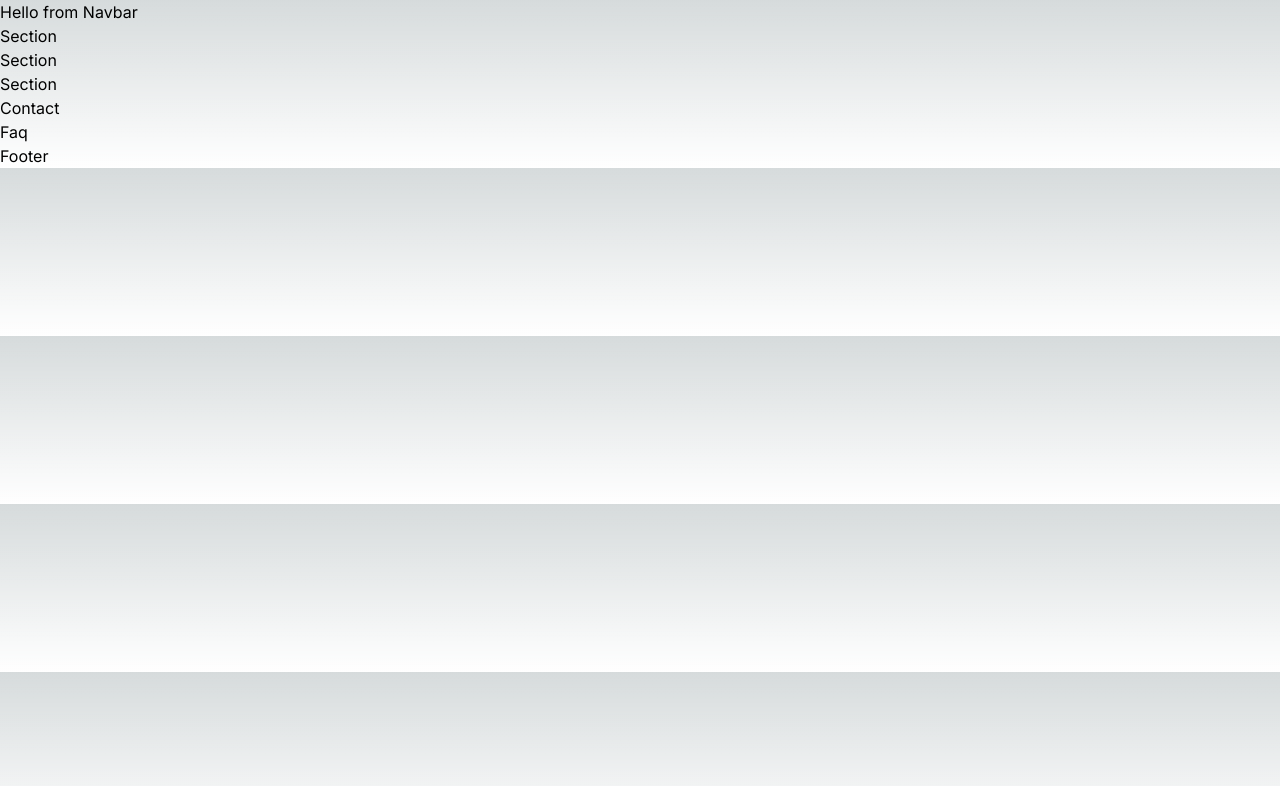
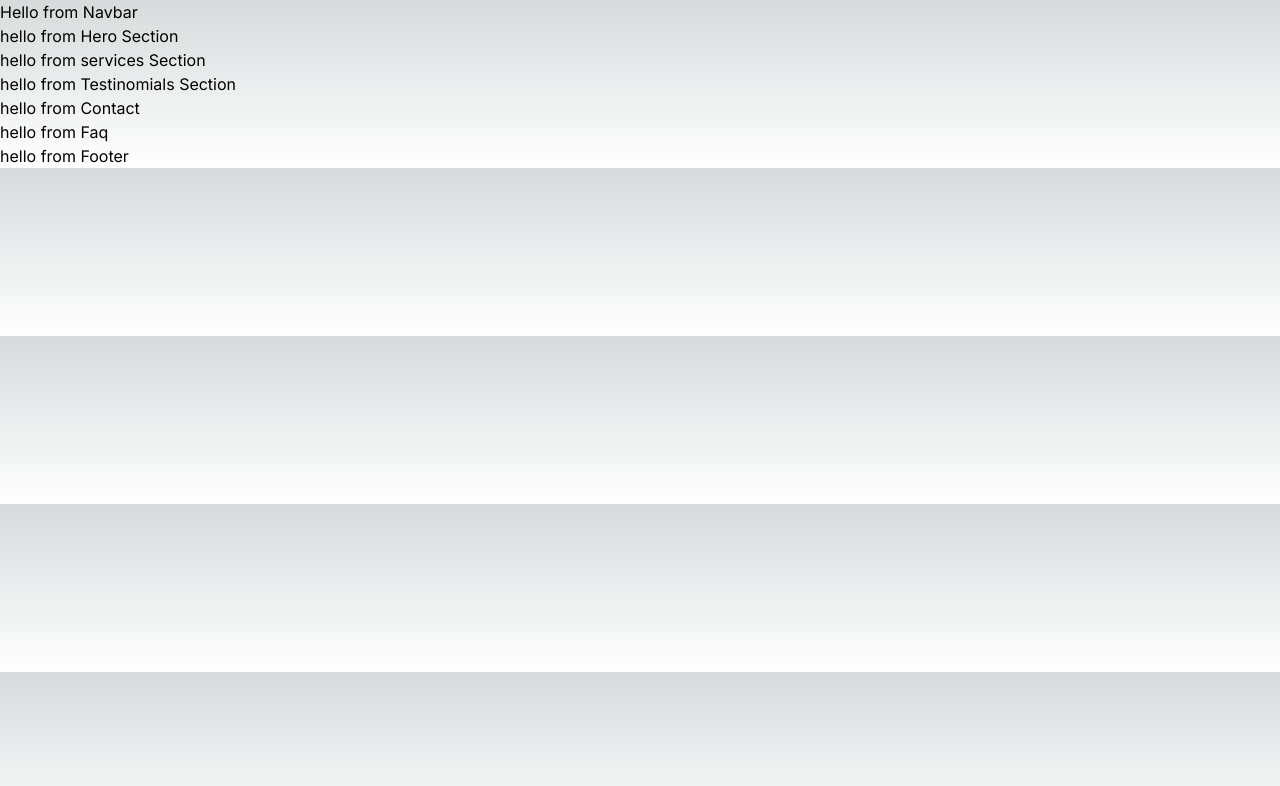
Before and after one commit to konvod93/my-magic-website, a Next.js app: page / in a window 1280 px wide. Shown: the top 786 px of the page. Built offline with nearby package versions, Linux system fonts and the light colour scheme.

Commit message:
updated components

```diff
--- a/src/app/_components/Contact.js
+++ b/src/app/_components/Contact.js
@@ -1,7 +1,7 @@
 
 const ContactSection = () => {
   return (
-    <div>Contact</div>
+    <div>hello from Contact</div>
   )
 }
 
--- a/src/app/_components/Faq.js
+++ b/src/app/_components/Faq.js
@@ -1,7 +1,7 @@
 
 const FaqSection = () => {
   return (
-    <div>Faq</div>
+    <div>hello from Faq</div>
   )
 }
 
--- a/src/app/_components/Footer.js
+++ b/src/app/_components/Footer.js
@@ -1,7 +1,7 @@
 
 const Footer = () => {
   return (
-    <div>Footer</div>
+    <div>hello from Footer</div>
   )
 }
 
--- a/src/app/_components/Hero.js
+++ b/src/app/_components/Hero.js
@@ -2,7 +2,7 @@
 
 const HeroSection = () => {
   return (
-    <div>Section</div>
+    <div>hello from Hero Section</div>
   )
 }
 
--- a/src/app/_components/Services.js
+++ b/src/app/_components/Services.js
@@ -1,7 +1,7 @@
 
 const ServicesSection = () => {
   return (
-    <div>Section</div>
+    <div>hello from services Section</div>
   )
 }
 
--- a/src/app/_components/Testinomials.js
+++ b/src/app/_components/Testinomials.js
@@ -2,7 +2,7 @@
 
 const TestinomialsSection = () => {
   return (
-    <div>Section</div>
+    <div>hello from Testinomials Section</div>
   )
 }
 
```
